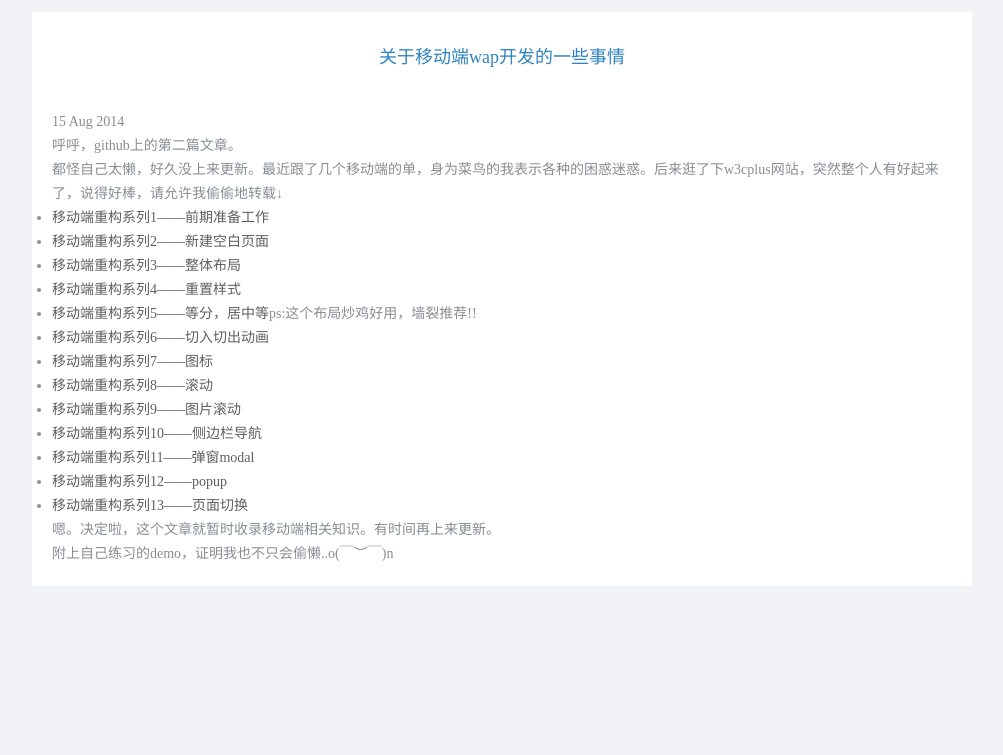
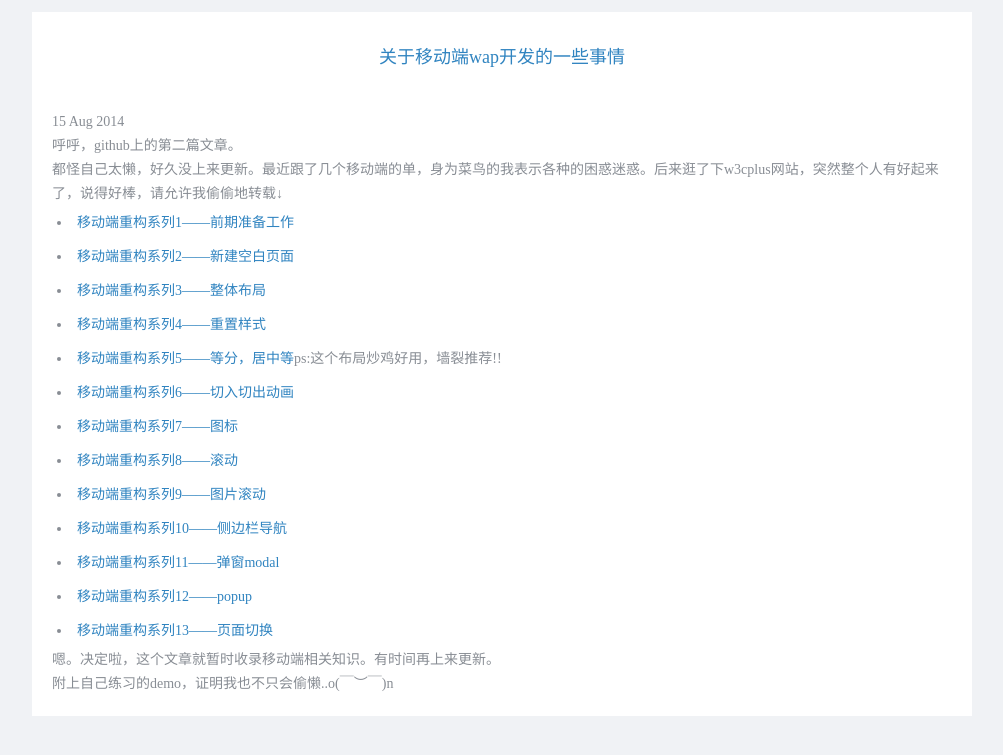
Before and after one commit to droppings/droppings.github.com, a Jekyll site: the page built from _posts/2014-08-15-mobile.html, in a window 1280 px wide. Shown: the top 755 px of the page, without its empty margins (138-1141 px from the left). Built offline with Jekyll 4.4.1, drawn with Linux system fonts in a browser that asks for light colours.

Commit message:
modify the style

```diff
--- a/css/style.css
+++ b/css/style.css
@@ -32,7 +32,7 @@ body{background:#f0f2f5;color:#888d94;font-family:'Microsoft Yahei';font-size:12
 .post-page .doc{max-width:900px;margin:0 auto;background:#fff;padding:20px;font-size:14px;}
 .post-page p{font-size:14px;line-height:24px;}
 .post-page h1{color:#3084c0;font-size:18px;line-height:50px;vertical-align:middle;text-align:center;}
-.post-page ul{list-style:disc;}
-.post-page li{line-height:24px;}
-.post-page a{color:#5e605f;text-decoration:none;}
-.post-page a:hover{color:#3084c0;}
+.post-page ul{list-style:disc;padding-left:20px;}
+.post-page li{line-height:24px;padding:5px;}
+.post-page a{color:#3084c0;text-decoration:none;}
+.post-page a:hover{color:#3084c0;text-decoration:underline;}
```
